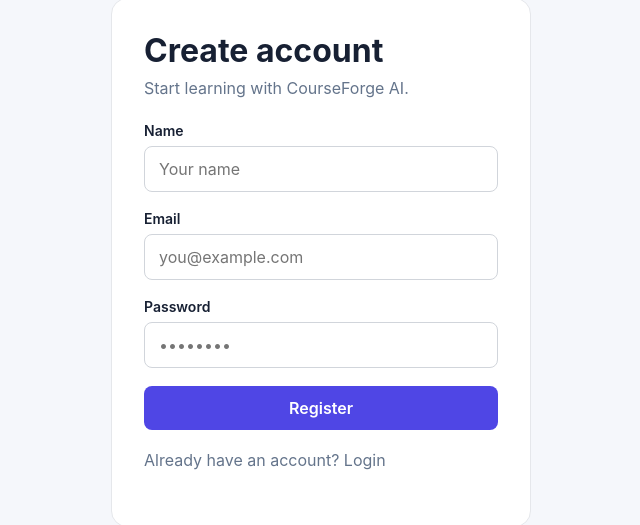
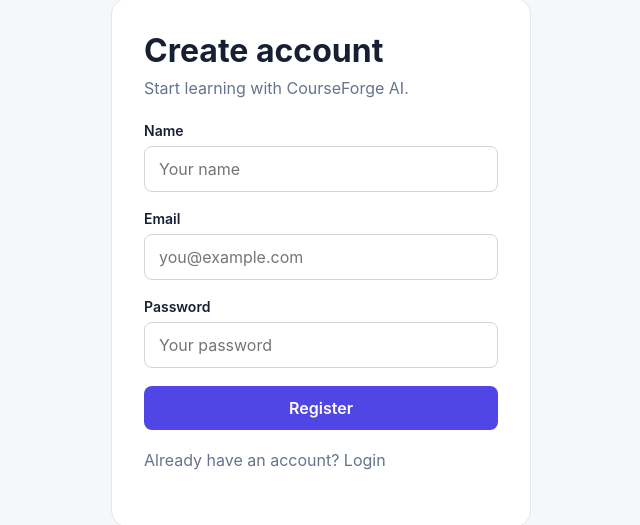
Before and after one commit to UtkarshRode/AI-Course-Builder, a React (Vite) app in the folder client/: page /register in a window 1280 px wide. Shown: the part 138-663 px from the top of the page, without its empty margins (319-959 px from the left). Built offline with nearby package versions, Linux system fonts and the light colour scheme; no server answers.

Commit message:
Implement user registration

```diff
--- a/client/src/pages/Register.jsx
+++ b/client/src/pages/Register.jsx
@@ -1,42 +1,129 @@
-import { Link } from "react-router-dom";
+import { useState } from "react";
+import { Link, useNavigate } from "react-router-dom";
+import api from "../services/api";
 
 const Register = () => {
+    const navigate = useNavigate();
+
+    const [name, setName] = useState("");
+    const [email, setEmail] = useState("");
+    const [password, setPassword] = useState("");
+    const [error, setError] = useState("");
+    const [loading, setLoading] = useState(false);
+
+    const handleSubmit = async (e) => {
+        e.preventDefault();
+
+        setError("");
+        setLoading(true);
+
+        try {
+            const response = await api.post("/auth/register", {
+                name,
+                email,
+                password
+            });
+
+            const token = response.data?.token;
+
+            if (token) {
+                localStorage.setItem(
+                    "courseforge_token",
+                    token
+                );
+            }
+
+            navigate("/dashboard");
+        } catch (err) {
+            console.error("Registration error:", err);
+
+            setError(
+                err.response?.data?.message ||
+                "Registration failed"
+            );
+        } finally {
+            setLoading(false);
+        }
+    };
+
     return (
         <div className="auth-page">
             <div className="auth-card">
                 <h1>Create account</h1>
-                <p>Start learning with CourseForge AI.</p>
+
+                <p>
+                    Start learning with CourseForge AI.
+                </p>
+
+                <form onSubmit={handleSubmit}>
 
                     <div className="form-group">
                         <label>Name</label>
+
                         <input
                             type="text"
                             placeholder="Your name"
+                            value={name}
+                            onChange={(e) =>
+                                setName(e.target.value)
+                            }
+                            required
                         />
                     </div>
 
                     <div className="form-group">
                         <label>Email</label>
+
                         <input
                             type="email"
                             placeholder="you@example.com"
+                            value={email}
+                            onChange={(e) =>
+                                setEmail(e.target.value)
+                            }
+                            required
                         />
                     </div>
 
                     <div className="form-group">
                         <label>Password</label>
+
                         <input
                             type="password"
-                        placeholder="••••••••"
+                            placeholder="Your password"
+                            value={password}
+                            onChange={(e) =>
+                                setPassword(e.target.value)
+                            }
+                            required
+                            minLength={6}
                         />
                     </div>
 
-                <button className="primary-btn">
-                    Register
+                    {error && (
+                        <p
+                            style={{
+                                color: "red",
+                                marginBottom: "15px"
+                            }}
+                        >
+                            {error}
+                        </p>
+                    )}
+
+                    <button
+                        type="submit"
+                        className="primary-btn"
+                        disabled={loading}
+                    >
+                        {loading ? "Registering..." : "Register"}
                     </button>
+
+                </form>
 
                 <p style={{ marginTop: "20px" }}>
                     Already have an account?{" "}
+
                     <Link to="/login">
                         Login
                     </Link>
```
Lines whose indentation alone changed are shown as unchanged.
